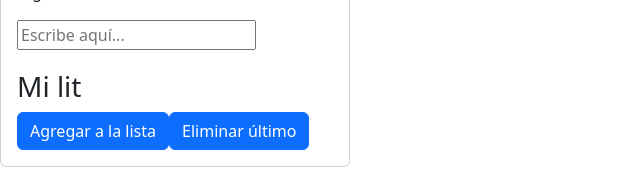
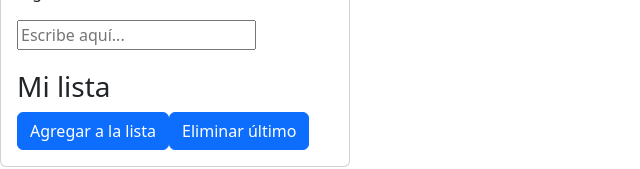
Before and after one commit to AbigailERC/Mi-primer-proyectito-2, a React (Vite) app: page / in a window 1280 px wide. Shown: the part 330-499 px from the top of the page, without its empty margins (0-640 px from the left). Built offline with nearby package versions, Linux system fonts and the light colour scheme.

Commit message:
Arreglando detalles

```diff
--- a/package.json
+++ b/package.json
@@ -5,7 +5,7 @@
   "type": "module",
   "scripts": {
     "dev": "vite",
-    "build": "tsc && vite build",
+    "build": "vite build",
     "lint": "eslint . --ext ts,tsx --report-unused-disable-directives --max-warnings 0",
     "preview": "vite preview"
   },
--- a/src/App.tsx
+++ b/src/App.tsx
@@ -46,7 +46,7 @@ function App() {
         />
       </div>
 
-      <h3>Mi lit</h3>
+      <h3>Mi lista</h3>
       <Button onClick={addTexto}>Agregar a la lista</Button>
       <Button onClick={delTexto}>Eliminar último</Button>
 
```
